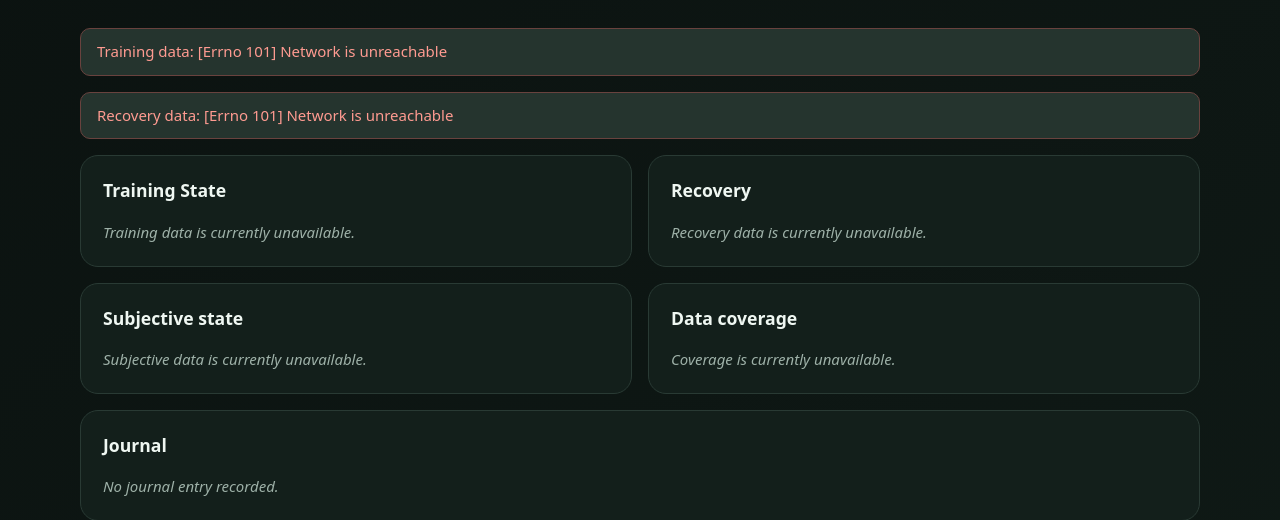
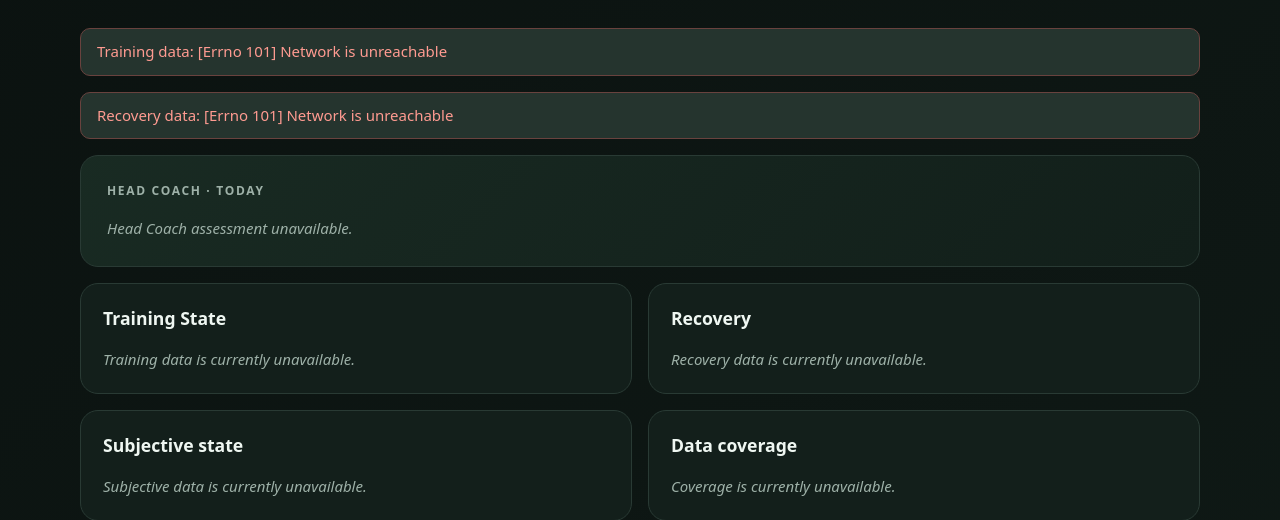
Before and after one commit to orbayt/athlete-os, a FastAPI app: page / in a window 1280 px wide. Shown: the part 141-661 px from the top of the page. Run offline with FastAPI, Linux system fonts and the light colour scheme; data that the repository does not hold is empty.

Commit message:
Add daily head coach dashboard card

```diff
--- a/athlete_os/ui/app.py
+++ b/athlete_os/ui/app.py
@@ -1,3 +1,4 @@
+import logging
 from datetime import date, timedelta
 from pathlib import Path
 from urllib.parse import parse_qs, urlencode
@@ -8,6 +9,7 @@ from fastapi.responses import RedirectResponse
 from fastapi.templating import Jinja2Templates
 
 from athlete_os.services.intervals_client import get_recent_wellness_normalized
+from athlete_os.services.head_coach_context import get_daily_head_coach
 from athlete_os.services.journal_store import (
     CONTEXT_TAG_LABELS,
     delete_daily_journal,
@@ -24,6 +26,7 @@ from athlete_os.tools.training_context import training_context
 
 app = FastAPI(title="Athlete OS")
 templates = Jinja2Templates(directory=Path(__file__).parent / "templates")
+logger = logging.getLogger(__name__)
 
 
 def _load_dashboard() -> tuple[dict | None, dict | None, list[str]]:
@@ -73,7 +76,15 @@ def _has_recovery_values(values: dict) -> bool:
 
 @app.get("/")
 def dashboard(request: Request, message: str | None = None, error: str | None = None):
+    today = date.today()
     training, recovery, provider_errors = _load_dashboard()
+    head_coach = None
+    try:
+        head_coach = get_daily_head_coach(as_of=today)
+    except Exception:
+        logger.exception(
+            "Head Coach assessment generation failed for %s", today
+        )
     latest_journal = None
     try:
         latest_journal = latest_daily_journal()
@@ -85,11 +96,12 @@ def dashboard(request: Request, message: str | None = None, error: str | None =
         context={
             "training": training,
             "recovery": recovery,
+            "head_coach": head_coach,
             "latest_journal": latest_journal,
             "provider_errors": provider_errors,
             "message": message,
             "error": error,
-            "today": date.today().isoformat(),
+            "today": today.isoformat(),
         },
     )
 
--- a/athlete_os/ui/templates/dashboard.html
+++ b/athlete_os/ui/templates/dashboard.html
@@ -18,12 +18,24 @@
     .wide { grid-column:1/-1; } .metrics { display:grid; grid-template-columns:repeat(3,1fr); gap:10px; }
     .metric { min-width:0; padding:14px; background:#0e1814; border-radius:12px; } .metric strong { display:block; margin-top:5px; font-size:1.35rem; overflow-wrap:anywhere; }
     .metric small { display:block; } .note { color:var(--muted); font-style:italic; }
+    .coach-card { padding:26px; background:linear-gradient(135deg,rgba(25,43,35,.98),rgba(18,31,26,.98)); }
+    .coach-card h2 { color:var(--muted); font-size:.75rem; letter-spacing:.14em; }
+    .coach-state { margin-bottom:10px; font-size:clamp(1.7rem,4vw,2.5rem); line-height:1; letter-spacing:-.035em; }
+    .coach-reality { max-width:850px; color:#d5e2da; font-size:1.05rem; }
+    .coach-guidance { max-width:850px; margin-top:18px; font-size:1.2rem; font-weight:650; }
+    .coach-followup { display:grid; grid-template-columns:1fr 1fr; gap:18px; margin-top:22px; padding-top:18px; border-top:1px solid var(--line); }
+    .coach-followup h3 { margin:0 0 7px; color:var(--muted); font-size:.72rem; letter-spacing:.12em; }
+    .coach-followup ul { margin:0; padding-left:18px; }
+    .coach-confidence { margin-top:18px; color:var(--muted); font-size:.85rem; }
+    .coach-card details { margin-top:14px; color:var(--muted); }
+    .coach-card summary { cursor:pointer; }
+    .coach-card details ul { margin-bottom:0; }
     .alert { margin:0 0 16px; padding:12px 16px; border-radius:10px; background:#25342e; } .alert.error { color:var(--danger); border:1px solid #69423e; }
     form { display:grid; grid-template-columns:repeat(4,1fr); gap:14px; } .field { display:flex; flex-direction:column; gap:6px; } .field.wide { grid-column:span 2; }
     input,select,textarea,button { width:100%; border:1px solid var(--line); border-radius:9px; padding:10px 12px; background:#0d1713; color:var(--text); font:inherit; }
     textarea { min-height:140px; resize:vertical; } button { align-self:end; cursor:pointer; border:0; background:var(--accent); color:#092012; font-weight:750; }
     fieldset { grid-column:1/-1; margin:0; padding:0; border:0; } legend { margin-bottom:8px; color:var(--muted); } .tags { display:flex; flex-wrap:wrap; gap:8px; } .tag-option { display:flex; align-items:center; gap:7px; padding:8px 11px; border:1px solid var(--line); border-radius:999px; background:#0d1713; color:var(--text); cursor:pointer; } .tag-option input { width:auto; margin:0; accent-color:var(--accent); }
-    @media (max-width:760px) { main { width:min(100% - 20px,1120px); padding-top:24px; } header { align-items:start; flex-direction:column; } .card { grid-column:1/-1; } .metrics { grid-template-columns:repeat(2,1fr); } form { grid-template-columns:repeat(2,1fr); } }
+    @media (max-width:760px) { main { width:min(100% - 20px,1120px); padding-top:24px; } header { align-items:start; flex-direction:column; } .card { grid-column:1/-1; } .metrics { grid-template-columns:repeat(2,1fr); } .coach-followup { grid-template-columns:1fr; } form { grid-template-columns:repeat(2,1fr); } }
     @media (max-width:440px) { .metrics,form { grid-template-columns:1fr; } .field.wide { grid-column:auto; } }
   </style>
 </head>
@@ -34,6 +46,21 @@
   {% for provider_error in provider_errors %}<div class="alert error">{{ provider_error }}</div>{% endfor %}
 
   <div class="grid">
+    <section class="card wide coach-card"><h2>HEAD COACH · TODAY</h2>
+      {% if head_coach %}
+      {% set state_labels = {'rest':'REST','active_recovery':'ACTIVE RECOVERY','test_load':'TEST LOAD','easy':'EASY','normal':'NORMAL TRAINING'} %}
+      <div class="coach-state">{{ state_labels[head_coach.state] }}</div>
+      <p class="coach-reality">{{ head_coach.reality }}</p>
+      <p class="coach-guidance">{{ head_coach.session_guidance }}</p>
+      <div class="coach-followup">
+        <div><h3>WATCH</h3><ul>{% for item in head_coach.watch_for %}<li>{{ item }}</li>{% endfor %}</ul></div>
+        <div><h3>NEXT</h3><p>{{ head_coach.next_decision }}</p></div>
+      </div>
+      <p class="coach-confidence">Confidence: {{ head_coach.confidence|title }}</p>
+      <details><summary>Why this recommendation?</summary><ul>{% for reason in head_coach.why %}<li>{{ reason }}</li>{% endfor %}</ul></details>
+      {% else %}<p class="note">Head Coach assessment unavailable.</p>{% endif %}
+    </section>
+
     <section class="card"><h2>Training State</h2>
       {% if training %}{% set recent = training.load.recent.observed_value %}{% set background = training.load.background.observed_value %}
       <div class="metrics">
```
Also changed, not shown: tests/test_ui.py (+57 -3 lines).
